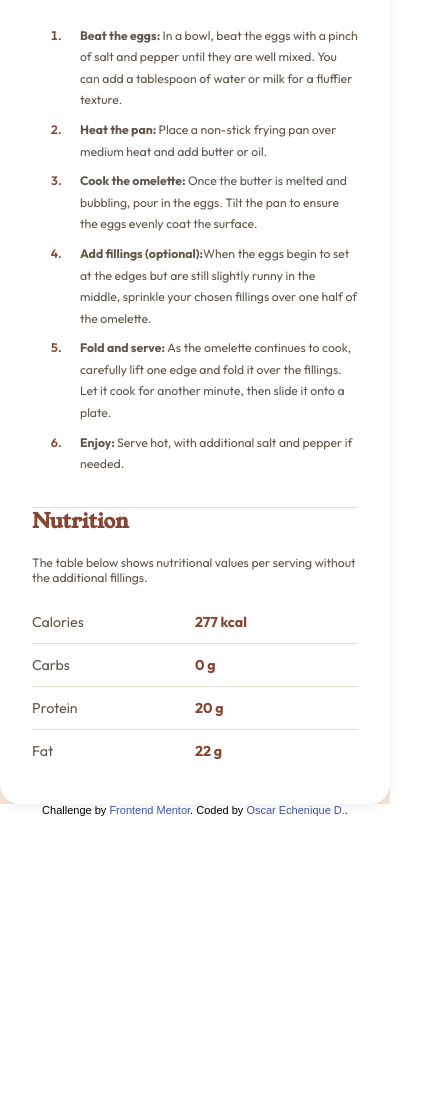
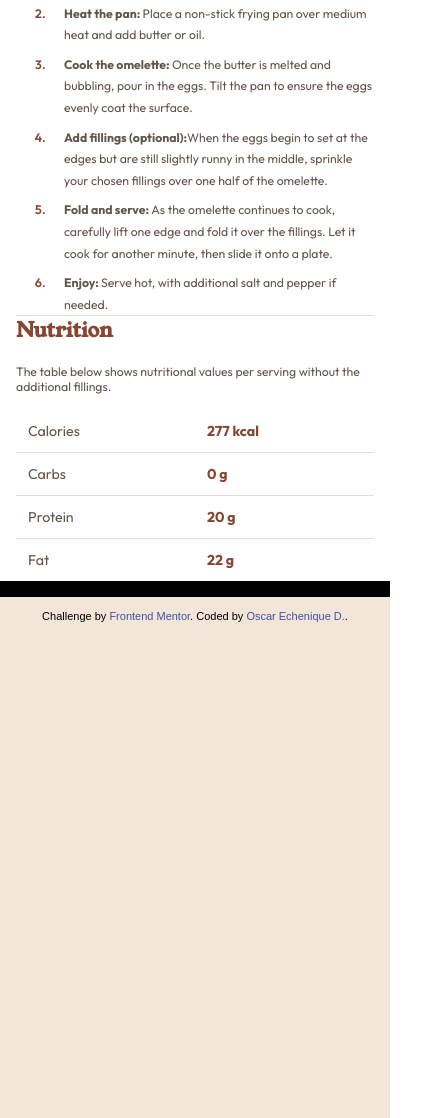
Before and after one commit to OscarE2D/FrontendMentor-recipe-page-main, a plain HTML site: page index.html in a window 390 px wide. Shown: the part 879-1997 px from the top of the page, 421 px wide, since content can reach past the window. Before the commit the page ends 1695 px from the top, so only its background shows below. Drawn offline with Linux system fonts and the light colour scheme.

Commit message:
Estilos del footer y version movil

```diff
--- a/style.css
+++ b/style.css
@@ -3,7 +3,7 @@
 @font-face {
   font-family: "outfit";
   src: url(./assets/fonts/outfit/Outfit-VariableFont_wght.ttf);
-  font-weight: 400, 600, 700;
+  font-weight: 400 600 700;
   font-style: normal;
 }
 
@@ -127,12 +127,13 @@ table {
   display: flex;
   flex-direction: column;
   width: 100%;
-  max-width: 43.75rem;
+  max-width: 40rem;
   min-width: 20rem;
   padding: var(--spacing-xxlg);
   background-color: var(--color-bg-card-white);
   border-radius: var(--spacing-lg);
   box-shadow: var(--box-shadow-card);
+  margin: 1rem;
 }
 
 /*Estilos de la imagen y el figcaption*/
@@ -147,16 +148,16 @@ table {
   border-bottom-right-radius: var(--spacing-sm);
   margin-bottom: var(--spacing-lg);
 }
+
 .recipe-card__image-caption {
   position: absolute;
-  width: 100%;
+  width: 1px;
   height: 1px;
   margin: -1px;
   padding: 0;
   overflow: hidden;
   clip: rect(0 0 0 0);
 }
-
 /*Estilos del header: Titulo y descripción*/
 .recipe-card__title {
   font-family: var(--ff-heading), sans-serif;
@@ -296,6 +297,10 @@ table {
 
 /*Estilos seccion nutricion*/
 
+.recipe-card__nutrition {
+  margin-top: 1rem;
+}
+
 .recipe-card__nutrition-title {
   font-family: var(--ff-heading), sans-serif;
   font-weight: 700;
@@ -332,8 +337,7 @@ table {
 .recipe-card__nutrition-table th,
 .recipe-card__nutrition-table td {
   font-size: clamp(0.875rem, 0.804rem + 0.357vw, 1.125rem);
-  padding-top: 0.75rem;
-  padding-bottom: 0.75rem;
+  padding: 0.75rem;
   text-align: left;
 }
 
@@ -349,28 +353,35 @@ table {
   color: var(--color-title-h2-brown-800);
 }
 
+.recipe-card__footer {
+  width: 100%;
+  height: 100vh;
+  padding: 0.8rem;
+  background-color: var(--color-bg-main-stone-100);
+}
+
+@media (max-width: 768px) {
+  .recipe-card__main-container {
+    background-color: black;
+  }
+
+  .recipe-card {
+    border-radius: 0;
+    padding: 0;
+  }
+  .recipe-card > * {
+    margin: 0 1rem;
+  }
+
+  .recipe-card__image-container {
+    margin: 0;
+  }
+  .recipe-card__image {
+    border-radius: 0;
+  }
+}
+
 /*
-    Título:
-
-        Young Serif, 1.5rem, --brown-800
-
-    Texto descripción:
-
-        Outfit, regular, 1rem
-
-    Tabla:
-
-        Border-top: 1px solid var(--stone-150)
-
-        Filas tipo grid o table-layout: fixed
-
-        Primer columna: Outfit 400, color --stone-600
-
-        Segunda columna (valores): Outfit 700, --brown-800
-
-        Padding vertical: 0.75rem (12px)
-
-        Línea divisoria: border-bottom: 1px solid var(--stone-150) excepto última fila
 
 
 
```
